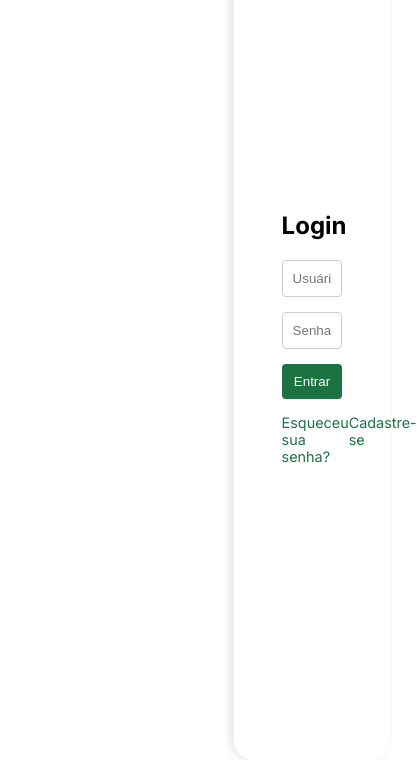
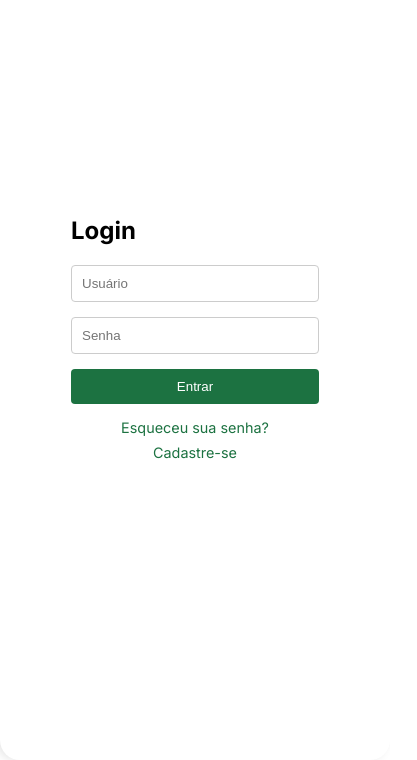
Before and after one commit to Andrey-de-Freitas-Souza/Projeto_A3_GQS_MMTES, a plain HTML site: page index.html in a window 390 px wide. Shown: the part 84-844 px from the top of the page, 417 px wide, since content can reach past the window. Drawn offline with Linux system fonts and the light colour scheme.

Commit message:
update ajust

```diff
--- a/Styles/Style_Login.css
+++ b/Styles/Style_Login.css
@@ -3,18 +3,38 @@
 @media (max-width: 768px) {
   body {
     background-image: none !important;
-    background-color: #ffffff; /* ou qualquer cor de fundo que preferir */
+    background-color: #ffffff;
+    flex-direction: column;
+  }
+
+  .background,
+  .logoEscrita {
+    display: none !important; /* remove a logo e o background */
   }
 
   .login-box {
-    width: 100%;
-    height: 100vh;
+    width: 100% !important;
+    height: 100vh !important;
     margin-left: 0;
     border-radius: 0;
     box-shadow: none;
+    padding: 30px 20px;
+    justify-content: center;
   }
-  .background {
-    display: none;
+
+  .login-box h2 {
+    text-align: center;
+  }
+
+  .login-box input,
+  .login-box button {
+    max-width: 100%;
+  }
+
+  .login-links {
+    flex-direction: column;
+    align-items: center;
+    gap: 8px;
   }
 }
 :root {
```
